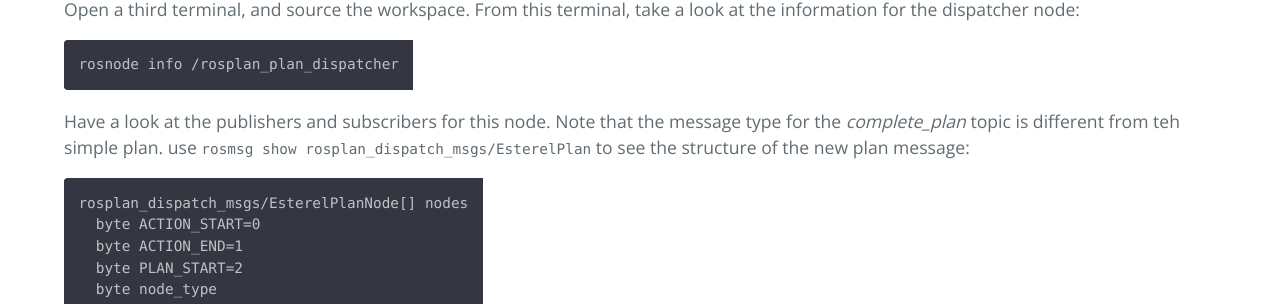
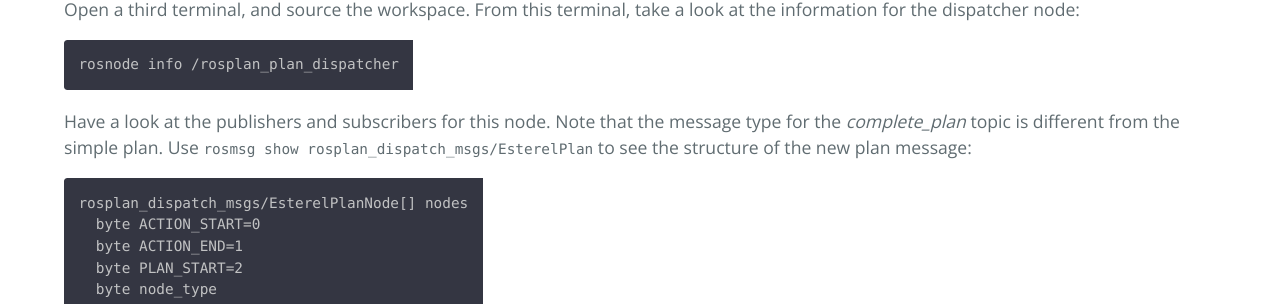
Before and after one commit to KCL-Planning/ROSPlan, a Jekyll site: the page built from _tutorials/tutorial_05.md, in a window 1280 px wide and 900 px high, scrolled down 1889 px. Shown: the part 151-455 px from the top of the window. Built offline with Jekyll 4.4.1, drawn with Linux system fonts in a browser that asks for light colours.

Commit message:
Update tutorial_05.md

````diff
--- a/_tutorials/tutorial_05.md
+++ b/_tutorials/tutorial_05.md
@@ -57,7 +57,7 @@ Then take another look at the *interface_planning_system.launch* in the *rosplan
 	</include>
 ```
 
-The two files included here launch the **Parsing Interface** and **Plan Dispatch** nodes. The nodes launched by those included files are not the same Simple PDDL variants used in [Tutorial 03: Plan Execution I](../03_plan_parsing/tutorial_03.mk). Instead, they launch nodes of type: *pddl_esterel_plan_parser* and *pddl_esterel_plan_dispatcher*.
+The two files included here launch the **Parsing Interface** and **Plan Dispatch** nodes. The nodes launched by those included files are not the same Simple PDDL variants used in [Tutorial 03: Plan Execution I](tutorial_03). Instead, they launch nodes of type: *pddl_esterel_plan_parser* and *pddl_esterel_plan_dispatcher*.
 
 ## 3.2 Launching
 
@@ -83,7 +83,7 @@ Open a third terminal, and source the workspace. From this terminal, take a look
 rosnode info /rosplan_plan_dispatcher
 ```
 
-Have a look at the publishers and subscribers for this node. Note that the message type for the *complete_plan* topic is different from teh simple plan. use `rosmsg show rosplan_dispatch_msgs/EsterelPlan` to see the structure of the new plan message:
+Have a look at the publishers and subscribers for this node. Note that the message type for the *complete_plan* topic is different from the simple plan. Use `rosmsg show rosplan_dispatch_msgs/EsterelPlan` to see the structure of the new plan message:
 
 ```
 rosplan_dispatch_msgs/EsterelPlanNode[] nodes
````
